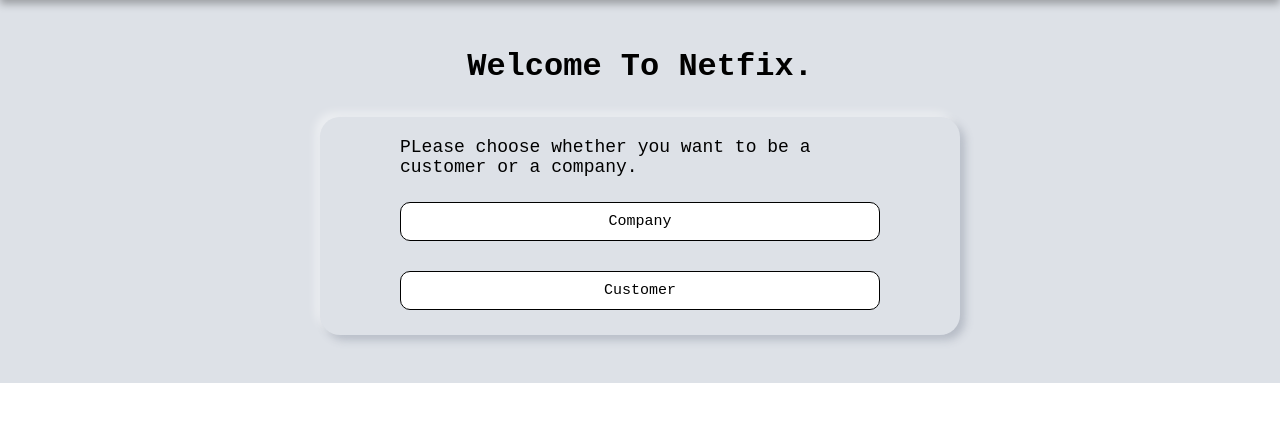
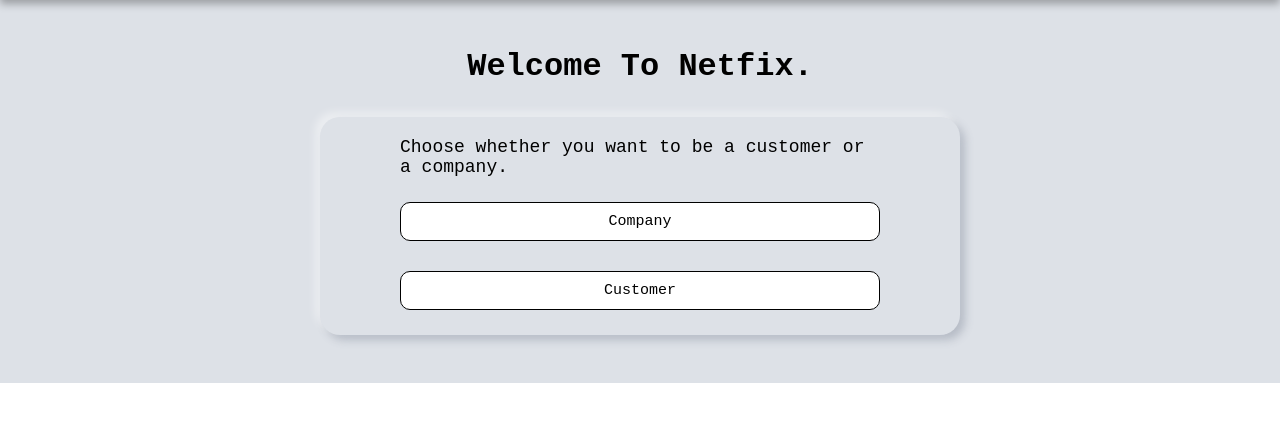
Before and after one commit to nguonodave/sparkbridge, a Django app: template users/templates/users/register.html in a window 1280 px wide. Shown: the part 64-486 px from the top of the page. Run offline with Django 3.2, Linux system fonts and the light colour scheme; the template is opened without the code that fills it, so the values that code supplies are empty.

Commit message:
chore: change form messages

```diff
--- a/users/forms.py
+++ b/users/forms.py
@@ -32,7 +32,7 @@ class CustomerSignUpForm(UserCreationForm):
         current_date = timezone.now().date()
 
         if d_o_b > current_date:
-            raise ValidationError("Please enter a valid date of birth.")
+            raise ValidationError("Ivalid date of birth.")
 
         age = current_date.year - d_o_b.year
         if (current_date.month < d_o_b.month) or (current_date.month == d_o_b.month and current_date.day < d_o_b.day):
--- a/users/templates/users/register.html
+++ b/users/templates/users/register.html
@@ -4,7 +4,7 @@
 <h1 class="select-register-h1">Welcome to netfix.</h1>
 <div class="select-register-container">
     <div class="select-register">
-        <p>PLease choose whether you want to be a customer or a company.</p>
+        <p>Choose whether you want to be a customer or a company.</p>
         <a class="btn-link" href="{% url 'register_company' %}">Company</a>
         <a class="btn-link" href="{% url 'register_customer' %}">Customer</a>
     </div>
--- a/users/views.py
+++ b/users/views.py
@@ -41,7 +41,7 @@ def login_user(request):
         try:
             user = User.objects.get(email=email_input)
         except:
-            messages.error(request, "Sorry! That email does not exist. Please consider registering.")
+            messages.error(request, "We could not find and account with that email.")
             return render(request, 'users/login.html')
 
         user = authenticate(request, email=email_input, password=password_input)
@@ -50,7 +50,7 @@ def login_user(request):
             login(request, user)
             return redirect('home')
         else:
-            messages.error(request, "Wrong password. Please enter the correct email and password combination.")
+            messages.error(request, "Incorrect password. Try again.")
 
     return render(request, 'users/login.html')
 
```
